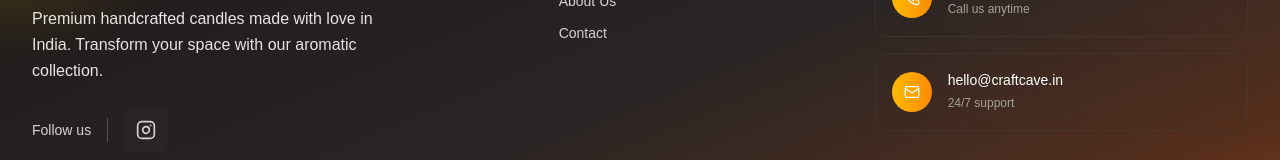
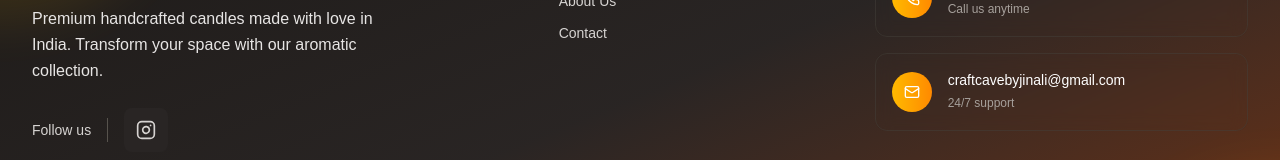
Before and after one commit to deep-shah28/craft-cave, a Next.js app: page / in a window 1280 px wide. Shown: the part 2134-2294 px from the top of the page. Built offline with nearby package versions, Linux system fonts and the light colour scheme.

Commit message:
feat: contact us direct links

```diff
--- a/app/contact/page.tsx
+++ b/app/contact/page.tsx
@@ -124,9 +124,12 @@ export default function ContactPage() {
                   </div>
                   <div>
                     <h3 className="text-lg font-semibold text-stone-900">Phone</h3>
-                    <p className="text-stone-600 mt-1">
+                    <a
+                      href="tel:+918320535250"
+                      className="text-stone-600 mt-1 hover:text-amber-800 transition-colors cursor-pointer block"
+                    >
                       +91 83205 535250
-                    </p>
+                    </a>
                   </div>
                 </div>
 
@@ -136,9 +139,12 @@ export default function ContactPage() {
                   </div>
                   <div>
                     <h3 className="text-lg font-semibold text-stone-900">Email</h3>
-                    <p className="text-stone-600 mt-1">
-                      hello@craftcave.in
-                    </p>
+                    <a
+                      href="mailto:craftcavebyjinali@gmail.com"
+                      className="text-stone-600 mt-1 hover:text-amber-800 transition-colors cursor-pointer block"
+                    >
+                      craftcavebyjinali@gmail.com
+                    </a>
                   </div>
                 </div>
               </div>
--- a/components/Footer.tsx
+++ b/components/Footer.tsx
@@ -77,7 +77,12 @@ export default function Footer() {
                     </div>
                   </div>
                   <div>
-                    <span className="text-white text-sm font-medium block">+91 83205 35250</span>
+                    <a
+                      href="tel:+918320535250"
+                      className="text-white text-sm font-medium block hover:text-amber-300 transition-colors cursor-pointer"
+                    >
+                      +91 83205 35250
+                    </a>
                     <span className="text-stone-400 text-xs">Call us anytime</span>
                   </div>
                 </div>
@@ -91,7 +96,12 @@ export default function Footer() {
                     </div>
                   </div>
                   <div>
-                    <span className="text-white text-sm font-medium block">hello@craftcave.in</span>
+                    <a
+                      href="mailto:craftcavebyjinali@gmail.com"
+                      className="text-white text-sm font-medium block hover:text-amber-300 transition-colors cursor-pointer"
+                    >
+                      craftcavebyjinali@gmail.com
+                    </a>
                     <span className="text-stone-400 text-xs">24/7 support</span>
                   </div>
                 </div>
```
